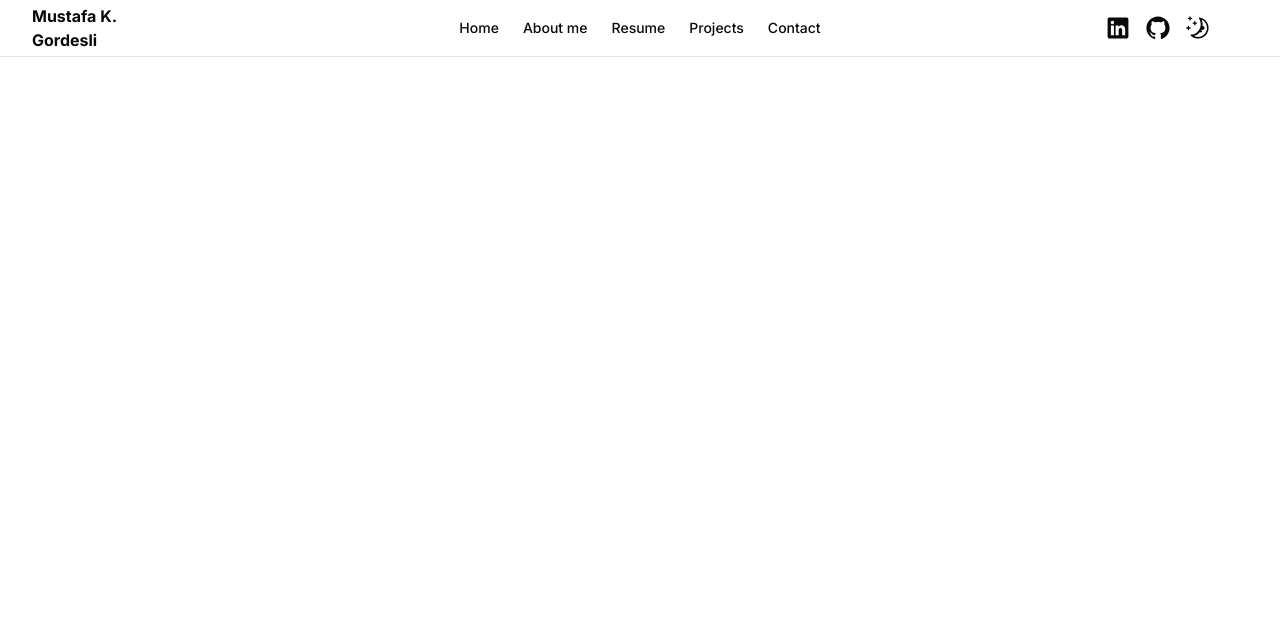
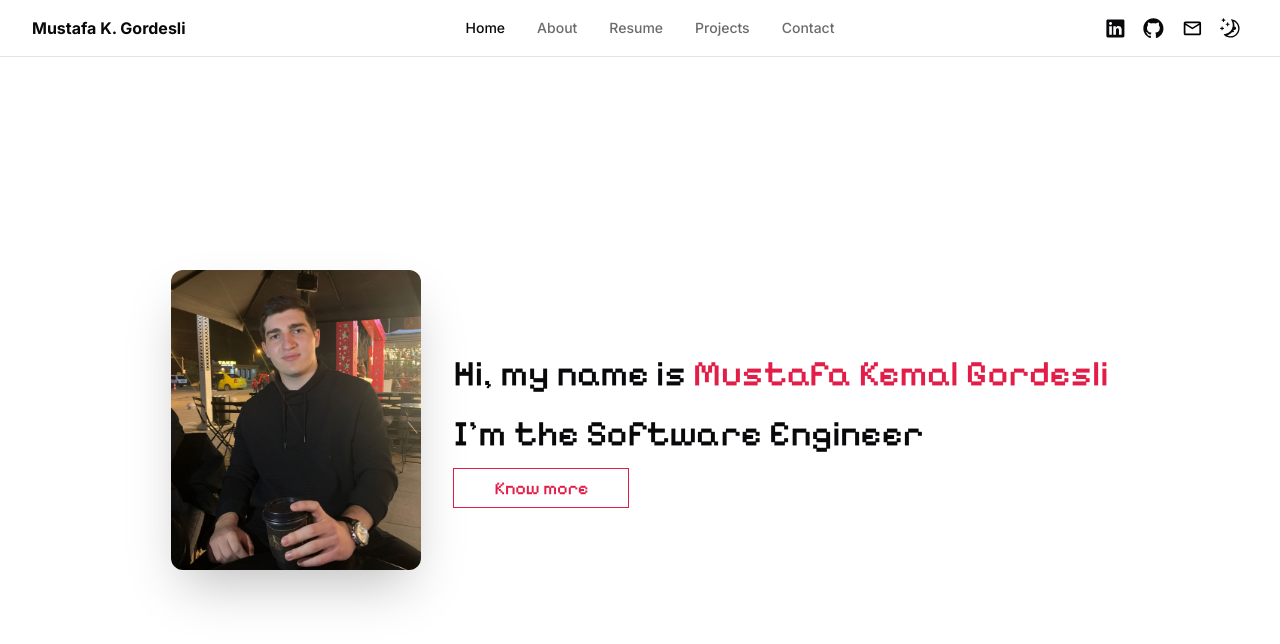
Before and after one commit to mustafakemalgordesli/mustafagordesli.com.tr, a Next.js app: page / in a window 1280 px wide. Shown: the top 644 px of the page. Built offline with nearby package versions, Linux system fonts and the light colour scheme.

Commit message:
home page edited

```diff
--- a/app/globals.css
+++ b/app/globals.css
@@ -6,63 +6,46 @@
   :root {
     --background: 0 0% 100%;
     --foreground: 240 10% 3.9%;
-
     --card: 0 0% 100%;
     --card-foreground: 240 10% 3.9%;
-
     --popover: 0 0% 100%;
     --popover-foreground: 240 10% 3.9%;
-
-    --primary: 240 5.9% 10%;
-    --primary-foreground: 0 0% 98%;
-
+    --primary: 346.8 77.2% 49.8%;
+    --primary-foreground: 355.7 100% 97.3%;
     --secondary: 240 4.8% 95.9%;
     --secondary-foreground: 240 5.9% 10%;
-
     --muted: 240 4.8% 95.9%;
     --muted-foreground: 240 3.8% 46.1%;
-
     --accent: 240 4.8% 95.9%;
     --accent-foreground: 240 5.9% 10%;
-
     --destructive: 0 84.2% 60.2%;
     --destructive-foreground: 0 0% 98%;
-
     --border: 240 5.9% 90%;
     --input: 240 5.9% 90%;
-    --ring: 240 10% 3.9%;
-
-    --radius: 0.5rem;
+    --ring: 346.8 77.2% 49.8%;
+    --radius: rem;
   }
 
   .dark {
-    --background: 240 10% 3.9%;
-    --foreground: 0 0% 98%;
-
-    --card: 240 10% 3.9%;
-    --card-foreground: 0 0% 98%;
-
-    --popover: 240 10% 3.9%;
-    --popover-foreground: 0 0% 98%;
-
-    --primary: 0 0% 98%;
-    --primary-foreground: 240 5.9% 10%;
-
+    --background: 20 14.3% 4.1%;
+    --foreground: 0 0% 95%;
+    --card: 24 9.8% 10%;
+    --card-foreground: 0 0% 95%;
+    --popover: 0 0% 9%;
+    --popover-foreground: 0 0% 95%;
+    --primary: 346.8 77.2% 49.8%;
+    --primary-foreground: 355.7 100% 97.3%;
     --secondary: 240 3.7% 15.9%;
     --secondary-foreground: 0 0% 98%;
-
-    --muted: 240 3.7% 15.9%;
+    --muted: 0 0% 15%;
     --muted-foreground: 240 5% 64.9%;
-
-    --accent: 240 3.7% 15.9%;
+    --accent: 12 6.5% 15.1%;
     --accent-foreground: 0 0% 98%;
-
     --destructive: 0 62.8% 30.6%;
-    --destructive-foreground: 0 0% 98%;
-
+    --destructive-foreground: 0 85.7% 97.3%;
     --border: 240 3.7% 15.9%;
     --input: 240 3.7% 15.9%;
-    --ring: 240 4.9% 83.9%;
+    --ring: 346.8 77.2% 49.8%;
   }
 }
 
@@ -80,3 +63,7 @@ html,
 body {
   width: 100%;
 }
+
+*::-webkit-scrollbar {
+  width: 0px;
+}
--- a/app/page.js
+++ b/app/page.js
@@ -1,10 +1,45 @@
+import Image from "next/image"
+import { Pixelify_Sans } from "next/font/google"
+import { Button } from "@/components/ui/button"
+import TypedText from "@/components/typed-text"
+
+const pixelify = Pixelify_Sans({
+  weight: '500',
+  subsets: ['latin'],
+  display: 'swap',
+})
+
 export default function Home() {
   return (
-    <main className="w-full h-screen">
+    <main className="max-w-screen-xl h-screen pt-14">
       {/* h-[calc(100vh-56px)] */}
-      {/* <section className="h-[calc(100vh-56px)] mt-14  bg-green-600" id="home">section</section>
+      {/* <Button>Deneme</Button> */}
+      {/* <section className="h-[calc(100vh-56px)] bg-green-600" id="home">section</section>
       <section className="h-[calc(100vh-56px)] bg-red-600" id="about">section2</section>
       <section className="h-[calc(100vh-56px)] bg-blue-600" id="resume">section3</section> */}
-    </main>
+
+      <div className="flex flex-col sm:flex-row justify-start items-center sm:justify-center h-full w-full">
+        <div className="relative mt-5 sm:mt-0 w-[225px] h-[250px] sm:w-[250px] sm:h-[300px] aspect-[4/3] m-4">
+          <Image
+            src="/profile.jpg"
+            className="rounded-xl shadow-2xl"
+            fill={true}
+            alt="Picture of the author"
+          />
+        </div>
+        <div className={"px-4 mt-2 sm:mt-0 mb-auto sm:mb-0 flex flex-col justify-start sm:justify-center items-center sm:items-start gap-5 " + pixelify.className}>
+          <div className="text-4xl font-medium text-center sm:text-start">Hi, my name is <span className="text-primary">Mustafa Kemal Gordesli</span></div>
+          {/* <TypedText /> */}
+          <div className="text-4xl font-medium text-center sm:text-start">
+            I&apos;m the <span>Software Engineer</span>
+
+          </div>
+          <div>
+            <a href="/about" className="py-2 px-10 bg-transparent border border-primary text-primary hover:text-white hover:bg-primary  transition-all transform duration-300 font-medium text-lg">Know more</a>
+          </div>
+        </div>
+      </div>
+
+    </main >
   )
 }
--- a/components/header.jsx
+++ b/components/header.jsx
@@ -1,83 +1,175 @@
 "use client";
 
 import { usePathname } from "next/navigation";
+import { useState } from "react";
 import { ModeToggle } from "./mode-toogle";
-import { GitHubLogoIcon, LinkedInLogoIcon } from "@radix-ui/react-icons";
-
+import { HamburgerMenuIcon } from "@radix-ui/react-icons";
+import SocialMediaNav from "./social-media-nav";
 import Link from "next/link";
+import { Button } from "./ui/button";
 
 export default function Header() {
   const pathname = usePathname();
-  console.log(pathname);
+  const [navbarOpen, SetNavbarOpen] = useState(false);
   return (
+    <>
       <header className="supports-backdrop-blur:bg-background/60 fixed top-0 z-50 w-full border-b bg-background/95 backdrop-blur">
-      <div className="container flex h-14 items-center max-w-screen-xl">
-        <div className="mr-auto w-[150px]">
-          <span className="hidden font-bold sm:inline-block">
+        <div
+          className={`container flex h-14
+         sm:h-14 items-center max-w-screen-xl`}
+        >
+          <div className="mr-auto w-[170px]">
+            <Link href="/" className="w-full font-bold">
               Mustafa K. Gordesli
-          </span>
+            </Link>
           </div>
 
-        <nav className="flex items-center space-x-6 text-sm font-medium">
+          <nav className="items-center flex w-full sm:w-auto sm:flex sm:space-x-6 text-sm font-medium">
+            <ul className="hidden sm:flex sm:mt-0 sm:flex-row sm:space-x-2 md:space-x-4 lg:space-x-6 xl:space-x-8">
+              <li>
+                <HomeLink pathname={pathname} />
+              </li>
+              <li>
+                <AboutLink pathname={pathname} />
+              </li>
+              <li>
+                <ResumeLink pathname={pathname} />
+              </li>
+              <li>
+                <ProjectLink pathname={pathname} />
+              </li>
+              <li>
+                <ContactLink pathname={pathname} />
+              </li>
+            </ul>
+          </nav>
+
+          <SocialMediaNav className={"w-[150px] hidden sm:flex"} />
+
+          <div className="sm:hidden min-w-[90px] space-x-1 flex flex-row">
+            <ModeToggle />
+
+            <Button
+              variant="outline"
+              onClick={() => SetNavbarOpen((s) => !s)}
+              size="icon"
+              className="bg-background hover:bg-accent hover:text-accent-foreground rounded border-0 sm:hidden h-10 w-10"
+            >
+              <HamburgerMenuIcon
+                className={`w-icon h-icon ${navbarOpen && "hidden"}`}
+              />
+
+              <div className={`w-icon h-icon ${!navbarOpen && "hidden"}`}>
+                <svg
+                  xmlns="http://www.w3.org/2000/svg"
+                  viewBox="0 -960 960 960"
+                  className="fill-black w-icon h-icon dark:fill-white"
+                >
+                  <path d="m256-200-56-56 224-224-224-224 56-56 224 224 224-224 56 56-224 224 224 224-56 56-224-224-224 224Z" />
+                </svg>
+              </div>
+            </Button>
+          </div>
+        </div>
+        <div
+          className="sm:hidden absolute w-full bg-white dark:bg-black py-2"
+          id="mobile-menu"
+          style={{ display: !navbarOpen ? "none" : "" }}
+        >
+          <div className="px-2 py-1 w-auto space-x-0.5">
+            <div
+              className={`${
+                pathname === "/"
+                  ? "bg-gray-700 text-white"
+                  : "text-gray-300 hover:bg-gray-700 hover:text-white"
+              } block rounded px-3 py-2 text-base font-medium`}
+            >
+              <HomeLink
+                className={`${
+                  pathname === "/"
+                    ? "!text-white"
+                    : "text-gray-400 hover:text-white"
+                }`}
+              />
+            </div>
+            <div
+              className={`${
+                !pathname.startsWith("/about")
+                  ? "text-gray-300 hover:bg-gray-700 hover:text-white"
+                  : "bg-gray-700 text-white"
+              } block rounded px-3 py-2 text-base font-medium`}
+            >
+              <AboutLink
+                className={`${
+                  pathname.startsWith("/about")
+                    ? "!text-white"
+                    : "text-gray-400 hover:text-white"
+                }`}
+              />
+            </div>
+            {/* <div className="block rounded-md text-base font-medium"> */}
+            <SocialMediaNav className="flex flex-row ml-0 mr-auto space-x-1 px-3 mt-0" />
+            {/* </div> */}
+          </div>
+        </div>
+      </header>
+    </>
+  );
+}
+
+const HomeLink = ({ pathname = "", className = "" }) => (
   <Link
-            className={`transition-colors hover:text-foreground/80 text-foreground${
-              pathname === "/" ? "" : "/60"
-            }`}
-            href="#home"
+    className={`block transition-colors hover:text-foreground/80 p-2 sm:p-0 ${
+      pathname === "/" ? "text-foreground" : "text-foreground/60"
+    } ${className}`}
+    href="/"
   >
     Home
   </Link>
+);
+
+const AboutLink = ({ pathname = "", className = "" }) => (
   <Link
-            className={`transition-colors hover:text-foreground/80 text-foreground${
-              pathname.startsWith("/about") ? "" : "/60"
+    className={`block transition-colors hover:text-foreground/80 p-2 sm:p-0 ${
+      pathname.startsWith("/about") ? "text-foreground" : "text-foreground/60"
+    } ${className}`}
+    href="/about"
+  >
+    About
+  </Link>
+);
+
+const ResumeLink = ({ pathname = "" }) => (
+  <Link
+    className={`block transition-colors hover:text-foreground/80 p-2 sm:p-0 ${
+      pathname.startsWith("/resume") ? "text-foreground" : "text-foreground/60"
     }`}
-            href="#about"
-          >
-            About me
-          </Link>
-          <Link
-            className={`transition-colors hover:text-foreground/80 text-foreground${
-              pathname.startsWith("/resume") ? "" : "/60"
-            }`}
-            href="#resume"
+    href="/resume"
   >
     Resume
   </Link>
+);
+
+const ProjectLink = ({ pathname = "" }) => (
   <Link
-            className={`transition-colors hover:text-foreground/80 text-foreground${
-              pathname.startsWith("/projects") ? "" : "/60"
+    className={`block transition-colors hover:text-foreground/80 p-2 sm:p-0 ${
+      pathname.startsWith("/projects")
+        ? "text-foreground"
+        : "text-foreground/60"
     }`}
     href="/projects"
   >
     Projects
   </Link>
+);
+
+const ContactLink = ({ pathname = "" }) => (
   <Link
-            className={`transition-colors hover:text-foreground/80 text-foreground${
+    className={` block transition-colors hover:text-foreground/80 p-2 sm:p-0 text-foreground${
       pathname.startsWith("/contact") ? "" : "/60"
     }`}
     href="/contact"
   >
     Contact
   </Link>
-        </nav>
-
-        <nav className="hidden sm:flex items-center ml-auto w-[150px]">
-          <Link
-            href="/docs"
-            className="flex justify-center items-center h-[2.5rem] w-[2.5rem] bg-background hover:bg-accent hover:text-accent-foreground rounded-md"
-          >
-            <LinkedInLogoIcon className="h-[1.5rem] w-[1.5rem]" />
-          </Link>
-
-          <Link
-            href="/docs"
-            className="flex justify-center items-center h-[2.5rem] w-[2.5rem] bg-background hover:bg-accent hover:text-accent-foreground rounded-md"
-          >
-            <GitHubLogoIcon className="h-[1.5rem] w-[1.5rem]" />
-          </Link>
-          <ModeToggle />
-        </nav>
-      </div>
-    </header>
 );
-}
--- a/components/mode-toogle.jsx
+++ b/components/mode-toogle.jsx
@@ -5,19 +5,19 @@ import { MoonIcon, SunIcon } from "@radix-ui/react-icons";
 import { useTheme } from "next-themes";
 import { Button } from "@/components/ui/button";
 
-export function ModeToggle() {
+export function ModeToggle({ className = "" }) {
   const { theme, setTheme } = useTheme();
   return (
     <Button
       variant="outline"
       size="icon"
-      className="border-0"
+      className={`border-0 rounded w-10 h-10 ${className}`}
       onClick={() => setTheme(theme === "dark" ? "light" : "dark")}
     >
       {theme === "dark" ? (
-        <SunIcon className="h-[1.5rem] w-[1.5rem]" />
+        <SunIcon className="h-icon w-icon" />
       ) : (
-        <MoonIcon className="h-[1.5rem] w-[1.5rem]" />
+        <MoonIcon className="h-icon w-icon" />
       )}
       <span className="sr-only">Toggle theme</span>
     </Button>
--- /dev/null
+++ b/components/social-media-nav.jsx
@@ -0,0 +1,39 @@
+import { GitHubLogoIcon, LinkedInLogoIcon } from "@radix-ui/react-icons";
+import Link from "next/link";
+import { ModeToggle } from "./mode-toogle";
+
+export default function SocialMediaNav({ className }) {
+  return (
+    <nav className={`sm:flex sm:space-x-1 items-center ml-auto ${className}`}>
+      <Link
+        href="/docs"
+        className="flex justify-center items-center h-[2.5rem] w-[2.5rem] bg-background hover:bg-accent hover:text-accent-foreground rounded"
+      >
+        <LinkedInLogoIcon className="h-icon w-icon" />
+      </Link>
+
+      <Link
+        href="/docs"
+        className="flex justify-center items-center h-[2.5rem] w-[2.5rem] bg-background hover:bg-accent hover:text-accent-foreground rounded"
+      >
+        <GitHubLogoIcon className="h-icon w-icon" />
+      </Link>
+      <Link
+        href="mailto:m.kemalgordesli@gmail.com?body=My mail adress"
+        target="_blank"
+        rel="noreferrer"
+        className="flex justify-center items-center h-[2.5rem] w-[2.5rem] bg-background hover:bg-accent hover:text-accent-foreground rounded"
+      >
+        <svg
+          xmlns="http://www.w3.org/2000/svg"
+          viewBox="0 -960 960 960"
+          className="fill-black dark:fill-white w-icon h-icon"
+        >
+          <path d="M160-160q-33 0-56.5-23.5T80-240v-480q0-33 23.5-56.5T160-800h640q33 0 56.5 23.5T880-720v480q0 33-23.5 56.5T800-160H160Zm320-280L160-640v400h640v-400L480-440Zm0-80 320-200H160l320 200ZM160-640v-80 480-400Z" />
+        </svg>
+      </Link>
+
+      <ModeToggle className="hidden sm:inline-flex" />
+    </nav>
+  );
+}
--- /dev/null
+++ b/components/typed-text.jsx
@@ -0,0 +1,47 @@
+"use client";
+
+import { useState, useEffect } from "react";
+
+export default function TypedText() {
+  const [text, SetText] = useState("");
+  useEffect(() => {
+    const titles = [
+      "Software Developer",
+      "Web Designer",
+      "Student of Computer Engineering",
+    ];
+
+    function delay(time) {
+      return new Promise((resolve) => setTimeout(resolve, time));
+    }
+
+    const loopFunc = async (element, b) => {
+      if (element.length < b) return;
+      SetText(element.slice(0, b));
+      await delay(1000);
+      loopFunc(element, b + 1);
+    };
+
+    const allLoop = async () => {
+      console.log("burada");
+      while (true) {
+        for (let i = 0; i < titles.length; i++) {
+          const element = titles[i];
+          const b = 1;
+
+          await loopFunc(element, b);
+
+          console.log(element);
+        }
+      }
+    };
+
+    allLoop();
+  }, []);
+  return (
+    <div className="text-4xl font-medium">
+      I&apos;m the <span>{text}</span>
+      {/* <span className="opacity-100 h-14">|</span> */}
+    </div>
+  );
+}
--- a/package.json
+++ b/package.json
@@ -20,6 +20,7 @@
     "next-themes": "^0.2.1",
     "react": "^18",
     "react-dom": "^18",
+    "sharp": "^0.32.6",
     "tailwind-merge": "^1.14.0",
     "tailwindcss-animate": "^1.0.7"
   },
--- a/tailwind.config.js
+++ b/tailwind.config.js
@@ -6,7 +6,7 @@ module.exports = {
     './components/**/*.{js,jsx}',
     './app/**/*.{js,jsx}',
     './src/**/*.{js,jsx}',
-	],
+  ],
   theme: {
     container: {
       center: true,
@@ -16,6 +16,9 @@ module.exports = {
       },
     },
     extend: {
+      spacing: {
+        "icon": "1.3rem"
+      },
       colors: {
         border: "hsl(var(--border))",
         input: "hsl(var(--input))",
```
Also changed, not shown: public/profile.jpg (added), 1 other file (tests, documents, lock files or other folders). Lines whose indentation alone changed are shown as unchanged.
